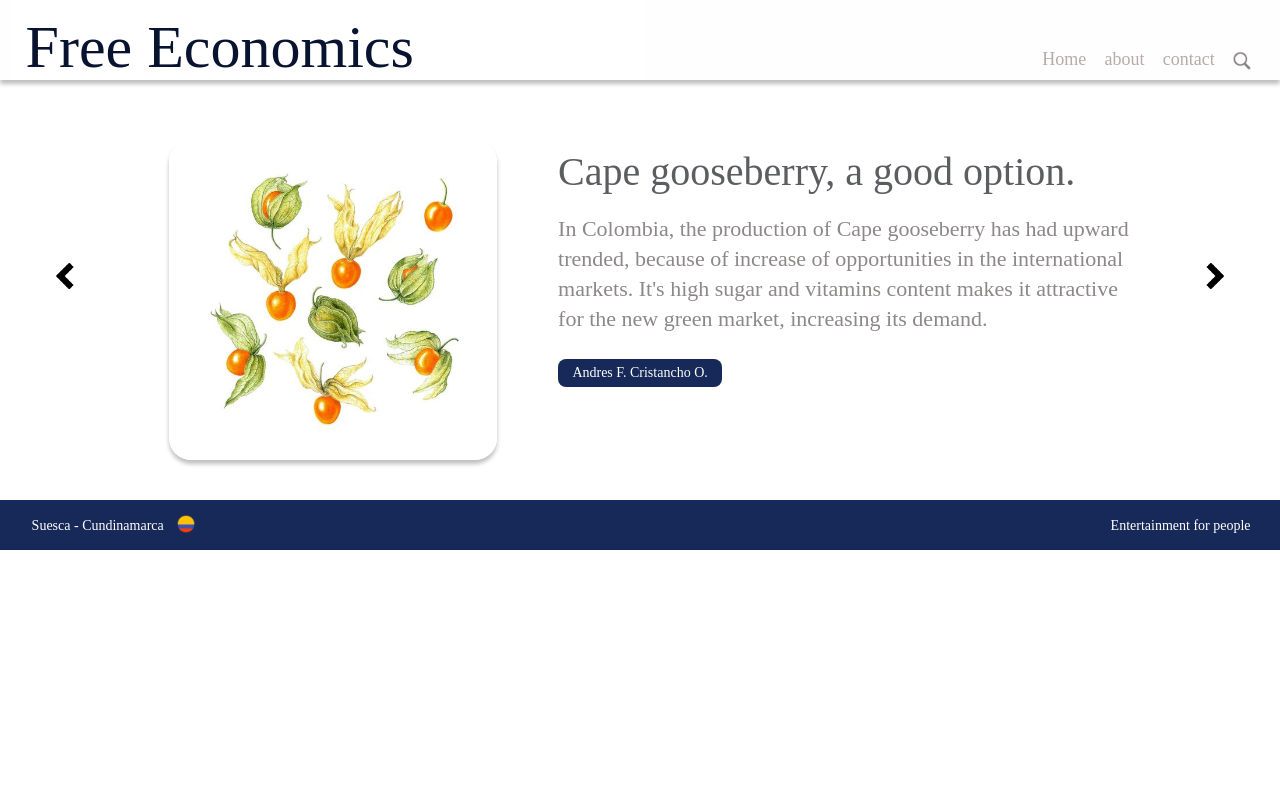
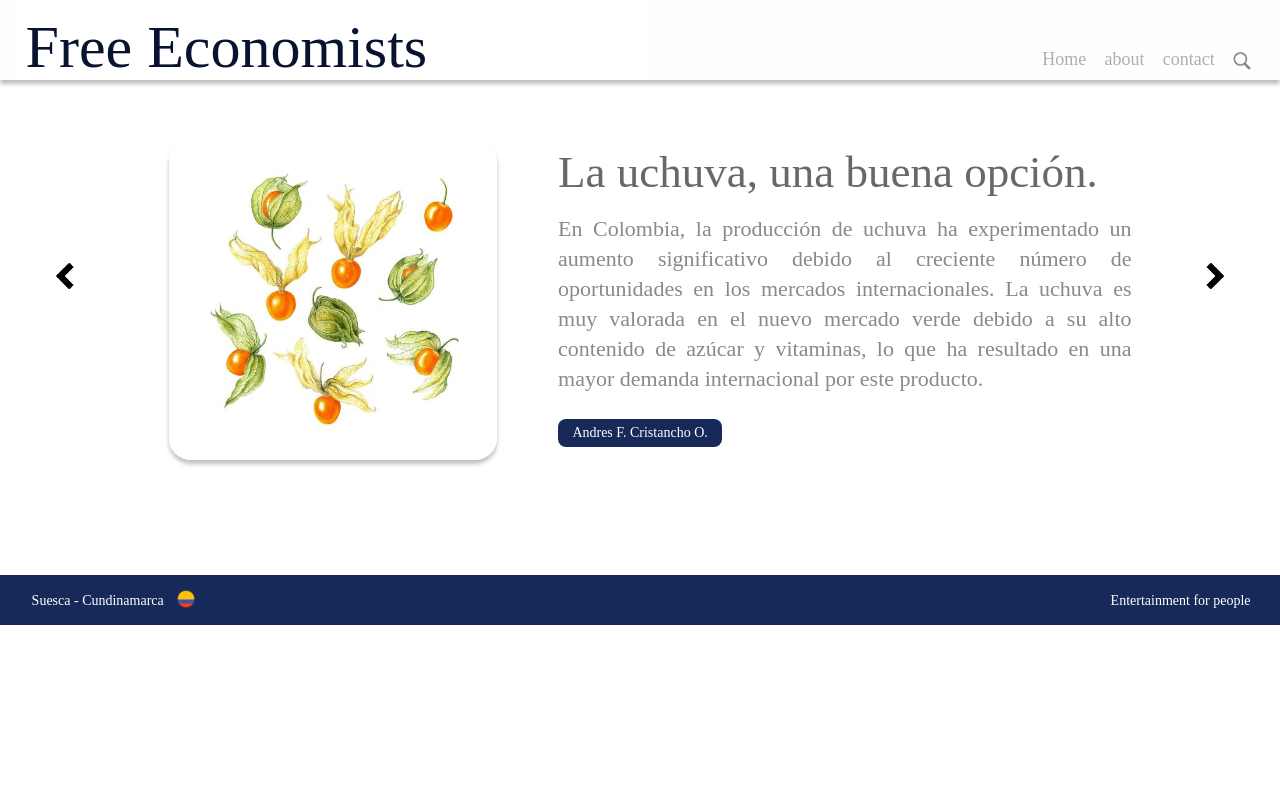
Before and after one commit to andres123o/Free-Economists, a plain HTML site: page main/main/main.html in a window 1280 px wide. Drawn offline with Linux system fonts and the light colour scheme; a web font is replaced by a local one.

Commit message:
Update 2

```diff
--- a/main/main/main.css
+++ b/main/main/main.css
@@ -128,12 +128,12 @@
 .container-info a {
     font-family: 'Italiana';
     font-style: normal;
-    font-weight: 400;
-    font-size: 40px;
+    font-weight: 500;
+    font-size: 45px;
     line-height: 44px;
     display: flex;
     align-items: center;
-    color: #5c5d61;
+    color: #68686b;
     margin-bottom: 20px;
     margin-top: 30px;
     text-decoration: none;
@@ -176,6 +176,7 @@
     height: 50px;
     display: flex;
     background-color: #172958;
+    margin-top: 75px;
 }
 .p {
     width: 50%;
--- a/main/main/main.html
+++ b/main/main/main.html
@@ -15,7 +15,7 @@
     <header class="header">
         <div class="logo">
             <h2 class="title">
-                Free Economics
+                Free Economists
             </h2>
         </div>
         <div class="menu">
@@ -38,10 +38,10 @@
                         </div>
                         <div class="container-info">
                             <a class="s" href="/main/articulos/cape.gooseberry.html">
-                                Cape gooseberry, a good option.
+                                La uchuva, una buena opción.
                             </a>
-                            <p>
-                                In Colombia, the production of Cape gooseberry has had upward trended, because of increase of opportunities in the international markets. It's high sugar and vitamins content makes it attractive for the new green market, increasing its demand.
+                            <p style="text-align: justify;">
+                                En Colombia, la producción de uchuva ha experimentado un aumento significativo debido al creciente número de oportunidades en los mercados internacionales. La uchuva es muy valorada en el nuevo mercado verde debido a su alto contenido de azúcar y vitaminas, lo que ha resultado en una mayor demanda internacional por este producto.
                             </p>
                             <div class="container-ver">
                                 <div class="container-autor">
```
Also changed, not shown: main/articulos/cape.gooseberry.html (+10 -4 lines), POTENCIAL DE LA UCHUVA EN LOS MERCADOS INTERNACIONALES. (1)/PRODUCCION.JPG (added), POTENCIAL DE LA UCHUVA EN LOS MERCADOS INTERNACIONALES. (1)/comparativo.JPG (added), POTENCIAL DE LA UCHUVA EN LOS MERCADOS INTERNACIONALES. (1)/ookok.JPG (added), 1 other file.
